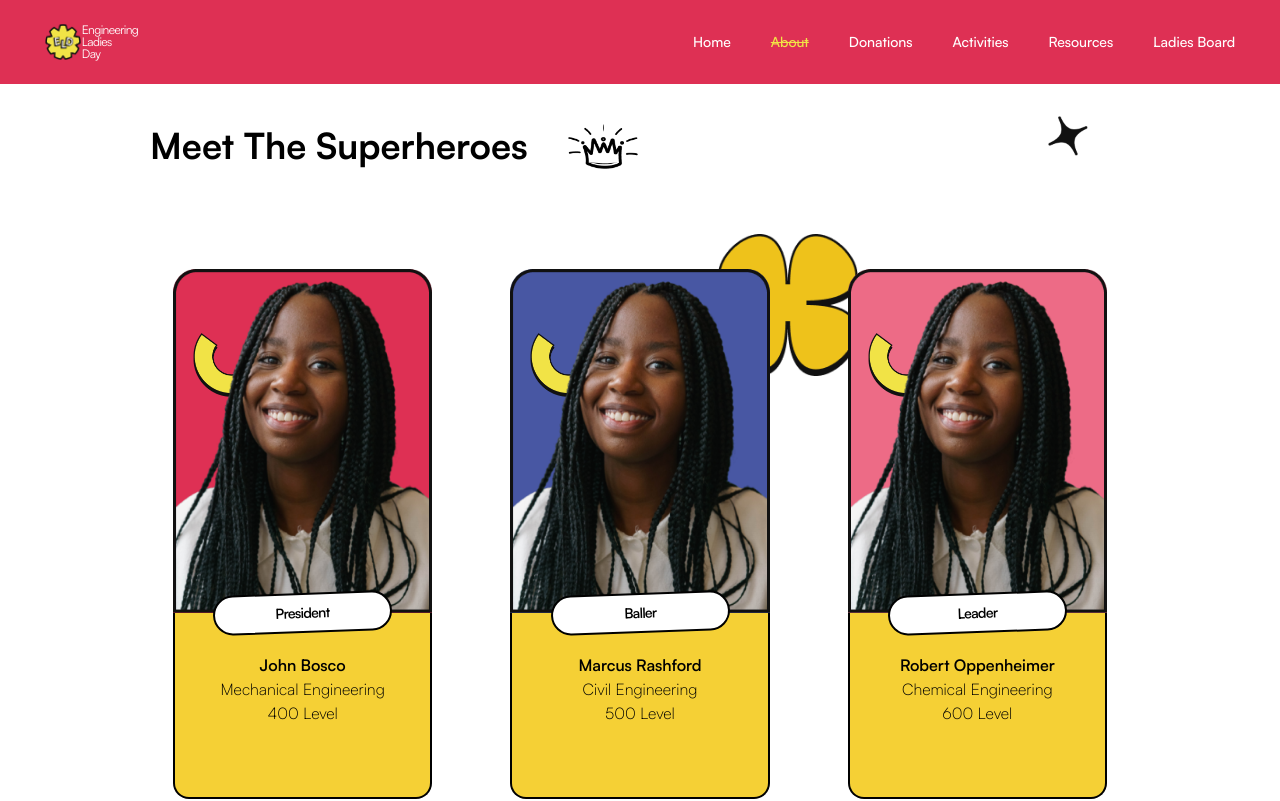
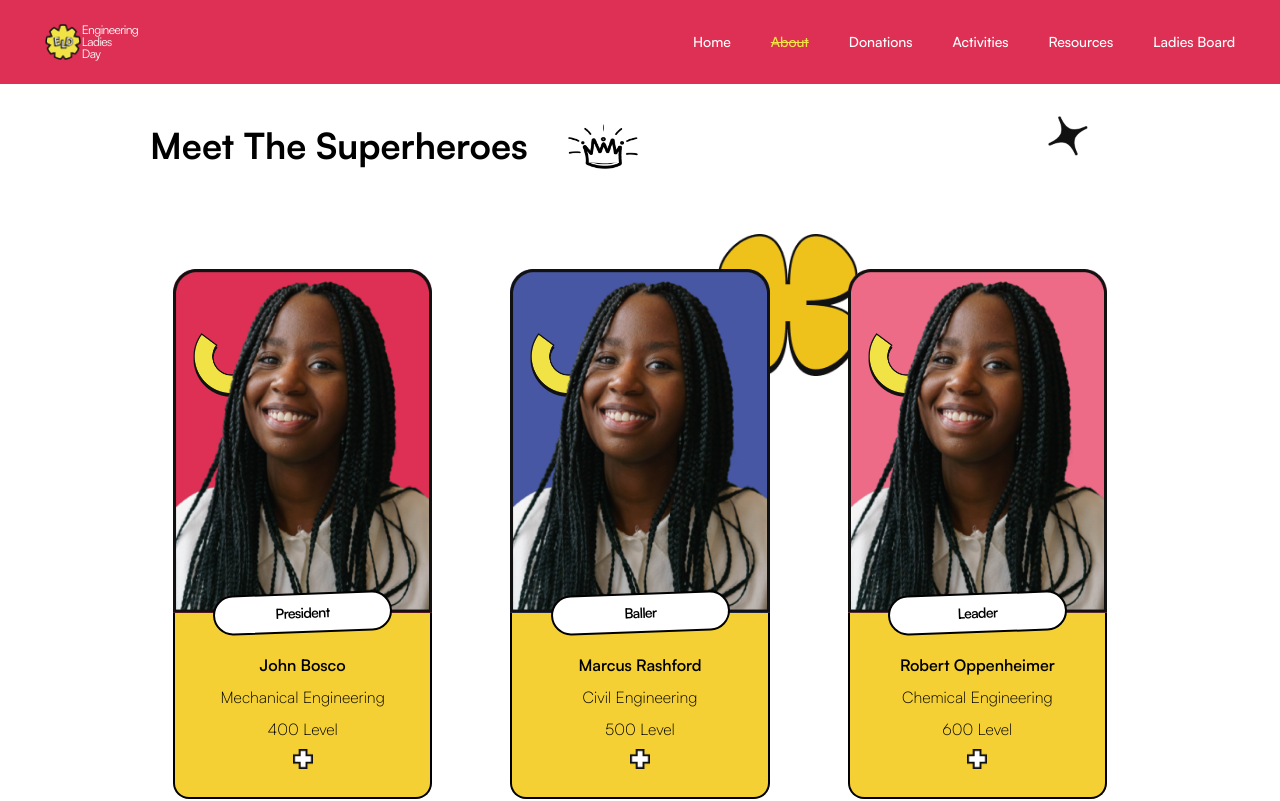
Before and after one commit to ELD-Unilag/ELD-unilag, a Next.js app: page /about in a window 1280 px wide. Shown: the top 801 px of the page. Built offline with nearby package versions, Linux system fonts and the light colour scheme.

Commit message:
fixed superhero card and our work card

```diff
--- a/src/components/about/OurWork/OurWorkCard.js
+++ b/src/components/about/OurWork/OurWorkCard.js
@@ -10,14 +10,14 @@ const OurWorkCard = ({item}) => {
             <Image fill src={item.imgURL} className='absolute top-0 left-0' alt='event image'/>
         </div>
         <div className='w-full h-[45%] rounded-b-3xl px-[25px] py-[15px] border-x-2 border-b-4 border-t-0 border-black relative'>
-            <h3 className='font-grotley text-base lg:text-lg xl:text-2xl  tracking-wide capitalize pb-2'>
+            <h3 className='font-grotley text-base md:text-xl lg:text-lg xl:text-xl  tracking-wide capitalize pb-2'>
                 {item.title}
             </h3>
             <div className='flex pb-2 items-center'>
                 <Image width={25} height={30} alt='calender icon' src='/images/aboutImages/ourworkVec5.png' className='pr-2 -translate-y-[1px]'/>
                 <p className='font-extralight text-xs xl:text-sm 2xl:text-base'>{item.date}</p>
             </div>
-            <p className='pb-5 font-light leading-4 md:leading-5 text-xs md:text-sm xl:text-base'>
+            <p className='pb-5 xl:pb-3 font-light leading-4 md:leading-5 text-xs md:text-base lg:text-sm xl:text-base'>
                 {item.description}
             </p>
             <button className='eldButton scale-75 -translate-x-4 md:-translate-x-0 md:scale-100 xl:py-3 text-sm pb-3'>
--- a/src/components/about/OurWork/OurWorkVectors.js
+++ b/src/components/about/OurWork/OurWorkVectors.js
@@ -27,7 +27,7 @@ const OurWorkVectors = () => {
         </div>
 
         {/* Learn More */}
-        <div className='absolute bottom-[180px] right-[100px] md:right[250px] scale-75 md:scale-100 flex items-center cursor-pointer'>
+        <div className='absolute bottom-[180px] right-[100px] md:right-[200px] scale-75 md:scale-100 flex items-center cursor-pointer'>
             <p className='font-grotley text-headerPink text-lg pr-5'>Learn More</p>
             <Image
                 width={50}
--- a/src/components/about/SuperHeroes/SuperheroCard.js
+++ b/src/components/about/SuperHeroes/SuperheroCard.js
@@ -15,10 +15,11 @@ const SuperheroCard = ({item}) => {
                 <div className='absolute z-20 top-0 w-[70%] left-[15%] text-center py-2 px-3 lg:px-6 xl:px-6 bg-white text-black -translate-y-5 rounded-3xl border-[2px] border-black -rotate-2'>
                     <p className='font-semibold tracking-tighter text-xs lg:text-sm' >{item.position}</p>
                 </div>
-                <div className='w-max m-auto text-center pt-8 lg:pt-10'>
+                <div className='w-max m-auto flex flex-col gap-1 lg:gap-2 items-center pt-8 lg:pt-10'>
                     <h3 className='font-semibold xl:text-base lg:text-sm text-xs'>{item.name}</h3>
                     <p className='font-extralight xl:text-base lg:text-sm text-xs'>{item.department}</p>
                     <p className='font-extralight xl:text-base lg:text-sm text-xs'>{item.level}</p>
+                    <Image alt='union' width={20} height={20} src='/images/aboutImages/unionVec.png' className='scale-75 lg:scale-100'/>
                 </div>
             </div>
         </div>
```
Also changed, not shown: public/images/aboutImages/unionVec.png (added).
